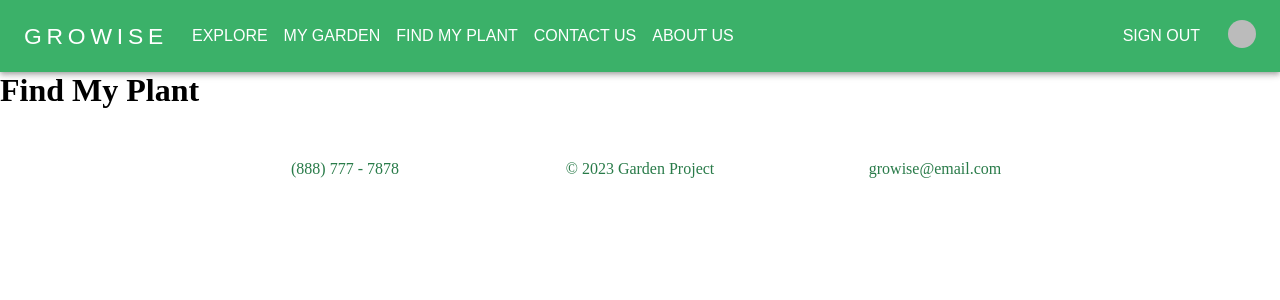
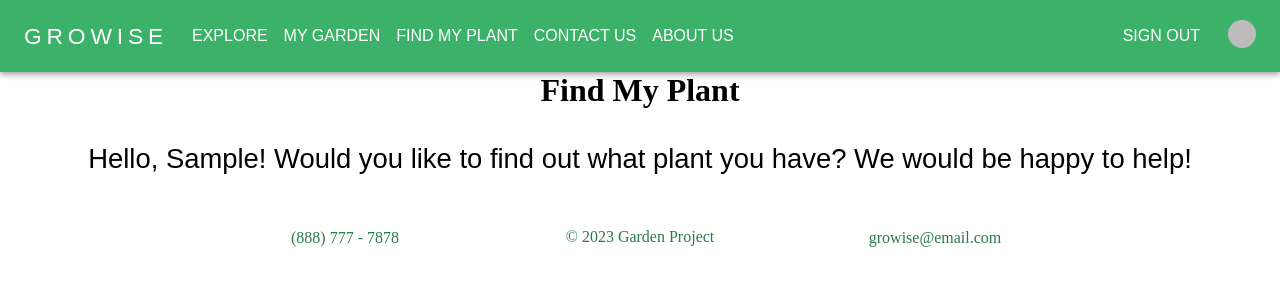
Before and after one commit to JRummy93/garden-project, a Next.js app: page /find-my-plant in a window 1280 px wide. Shown: the top 300 px of the page. Built offline with nearby package versions, Linux system fonts and the light colour scheme; no server answers; sample sign-in values are in the browser's storage; some icons are missing.

Commit message:
added functionality to find-my-plant page so if a user is not signed in they will be promed to, to access the page and if a user is logged in they will be welcomed by name

```diff
--- a/src/pages/find-my-plant/index.js
+++ b/src/pages/find-my-plant/index.js
@@ -1,16 +1,36 @@
 import { useRouter } from "next/router";
 import Navbar from "../../components/Navbar";
 import Footer from "../../components/Footer";
+import { useUser, useAuth } from "@clerk/nextjs";
+import { Stack, Typography } from "@mui/material";
+import { useEffect } from "react";
 
 const FindMyPlant = () => {
+    const { user } = useUser();
     const router = useRouter();
 
+
+    useEffect(() => {
+      if (!user) {
+        router.push("/sign-in");
+      }
+    }, [user, router]);
+
     return (
-        <>
+      <>
         <Navbar />
-        <h1>Find My Plant</h1>
+        <Stack alignItems="center" spacing={4}>
+          <h1>Find My Plant</h1>
+          {user ? (
+            <Typography variant="h5">
+              Hello, {user.firstName}! Would you like to find out what plant you have? We would be happy to help!
+            </Typography>
+          ) : (
+            <Typography variant="h5">Loading...</Typography>
+          )}
+        </Stack>
         <Footer />
-        </>
+      </>
     );
 }
 
--- a/src/pages/my-garden/index.js
+++ b/src/pages/my-garden/index.js
@@ -3,11 +3,10 @@ import Navbar from "../../components/Navbar";
 import Footer from "../../components/Footer";
 import { useUser, useAuth } from "@clerk/nextjs";
 import { Stack, Typography } from "@mui/material";
-import { use, useEffect } from "react";
+import { useEffect } from "react";
 
 const MyGarden = () => {
   const { user } = useUser();
-  const { userId, isLoaded } = useAuth();
   const router = useRouter();
 
 
```
